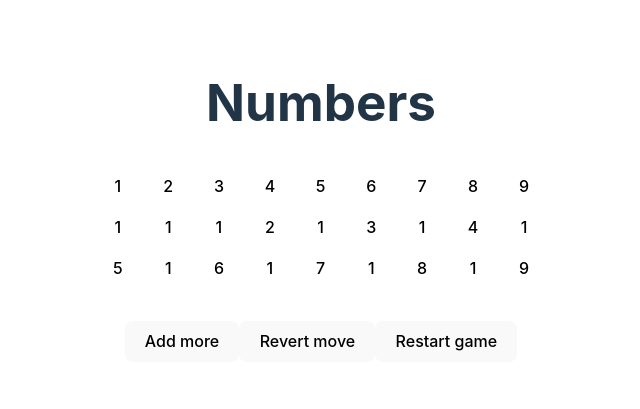
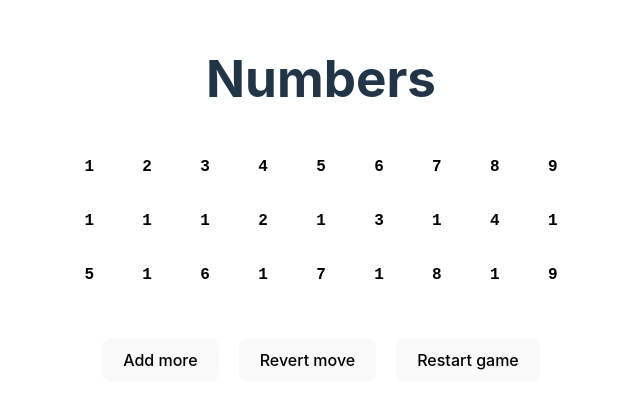
Before and after one commit to wastemaster/numbers-game, a React (Vite) app: page / in a window 1280 px wide. Shown: the part 183-592 px from the top of the page, without its empty margins (319-959 px from the left). Built offline with nearby package versions, Linux system fonts and the light colour scheme.

Commit message:
monospace fixes

```diff
--- a/src/App.css
+++ b/src/App.css
@@ -1,7 +1,7 @@
 #root {
   max-width: 1280px;
   margin: 0 auto;
-  padding: 2rem;
+  /* padding: 2rem; */
   text-align: center;
 }
 
@@ -15,6 +15,10 @@
   padding: 2em;
 }
 
+.card > button {
+    padding: 10px 20px;
+    margin: 5px 10px;
+}
 .read-the-docs {
   color: #888;
 }
--- a/src/components/Game.css
+++ b/src/components/Game.css
@@ -3,6 +3,12 @@
     grid-auto-flow:row dense;
 }
 
+.grid-container > button > pre {
+    font-family: monospace;
+    font-size: 16px;
+    font-weight: bold;
+}
+
 .grid-container > button:nth-child(9n) {
     grid-column:9;
 }
--- a/src/components/Game.jsx
+++ b/src/components/Game.jsx
@@ -194,7 +194,9 @@ export default function Game() {
                 style={{backgroundColor: item.selected? "#c9c9c9" : "#fff"}}
                 onClick={() => handleClick  (index)}
                 key={index}>
-                {item.value}
+                <pre>
+                {item.value ? item.value : <>&nbsp;</>}
+                </pre>
             </button>
             )
     })
--- a/src/index.css
+++ b/src/index.css
@@ -39,7 +39,8 @@ h1 {
 button {
   border-radius: 8px;
   border: 1px solid transparent;
-  padding: 0.6em 1.2em;
+  /* padding: 0.6em 1.2em; */
+  /* padding: 10px 0; */
   font-size: 1em;
   font-weight: 500;
   font-family: inherit;
```
